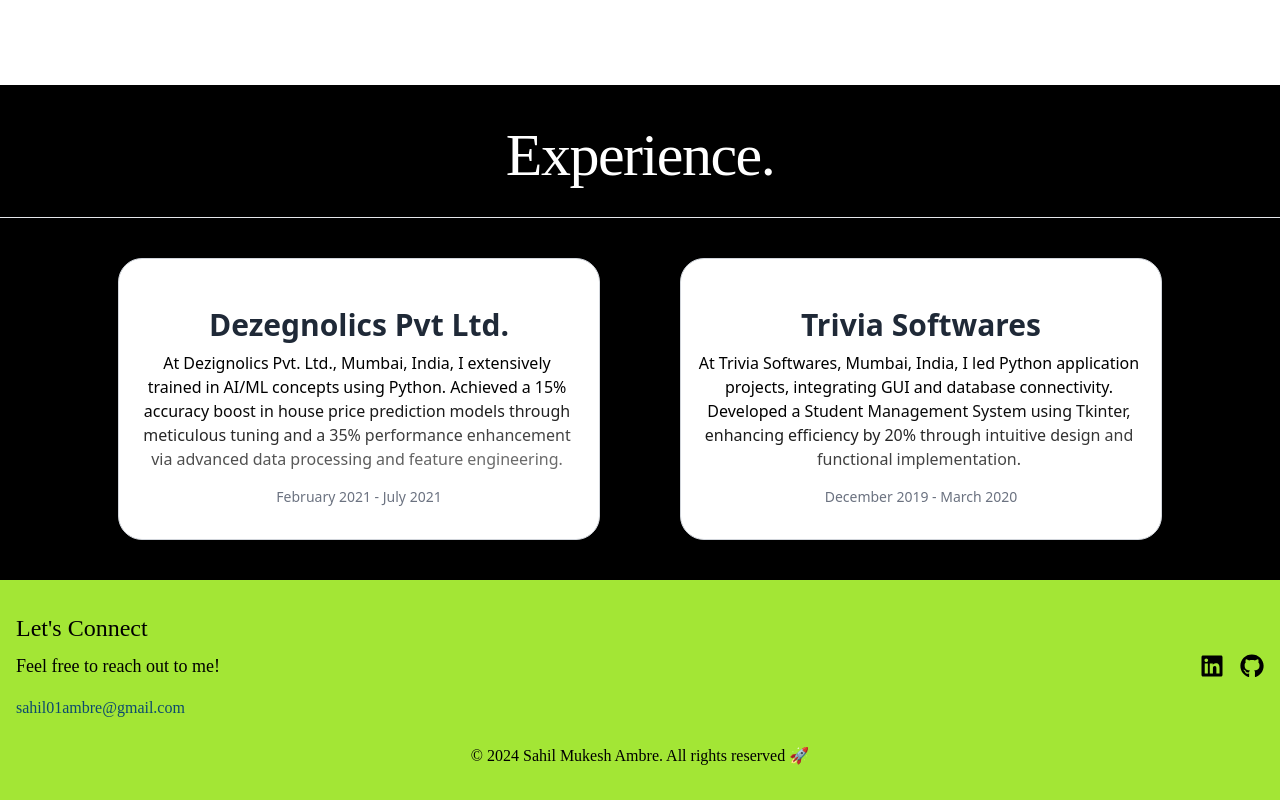
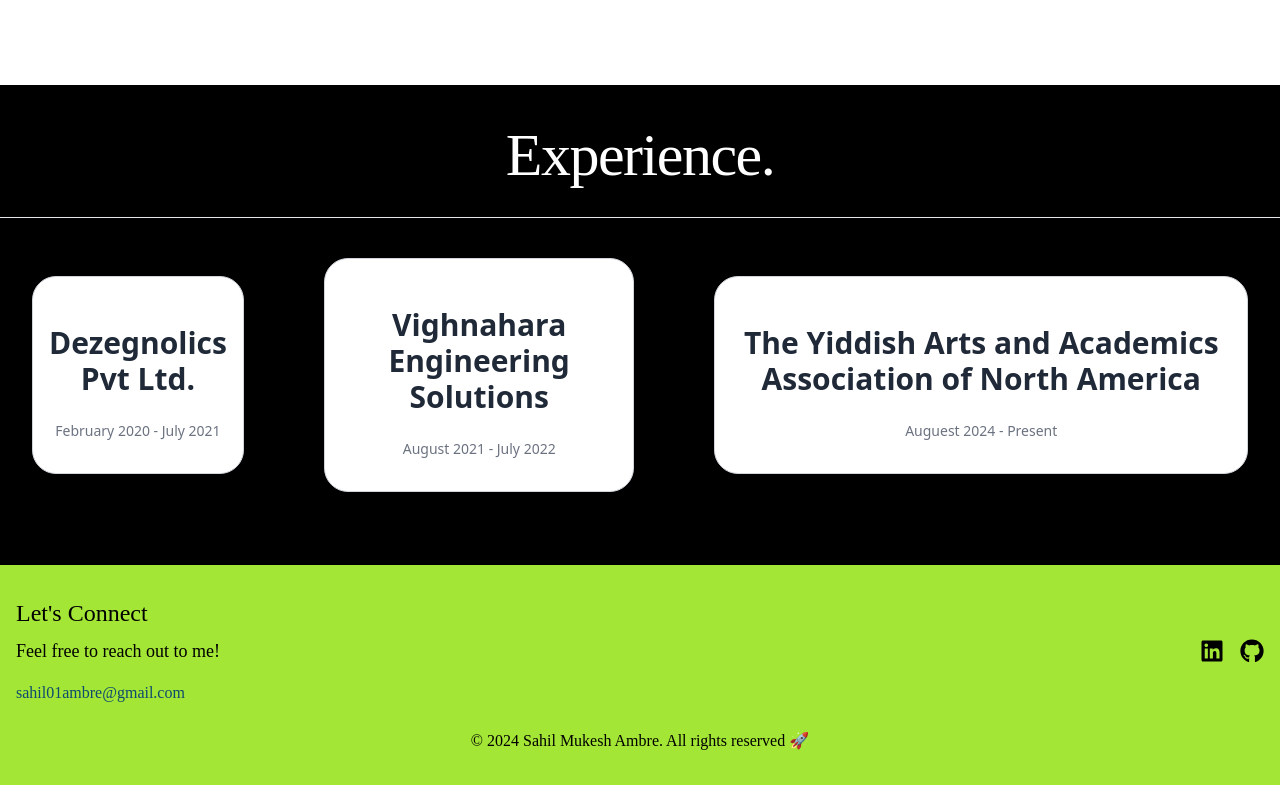
Before and after one commit to sahilambre/designerPortfolio, a React (Vite) app: page / in a window 1280 px wide. Shown: the part 3747-4547 px from the top of the page. Built offline with nearby package versions, Linux system fonts and the light colour scheme.

Commit message:
update experience section with new job details and remove commented text

```diff
--- a/src/components/Experience.jsx
+++ b/src/components/Experience.jsx
@@ -104,14 +104,14 @@ const Experience = () => {
             whileHover={{ scale: 1.06, color: "#555" }}
             transition={{ duration: 0.3 }}
           >
-            <HighlightedText text="At Dezignolics Pvt. Ltd., Mumbai, India, I extensively trained in AI/ML concepts using Python. Achieved a 15% accuracy boost in house price prediction models through meticulous tuning and a 35% performance enhancement via advanced data processing and feature engineering." />
+            {/* <HighlightedText text="At Dezignolics Pvt. Ltd., Mumbai, India, I extensively trained in AI/ML concepts using Python. Achieved a 15% accuracy boost in house price prediction models through meticulous tuning and a 35% performance enhancement via advanced data processing and feature engineering." /> */}
           </motion.p>
           <motion.p
             className="text-gray-500 text-sm"
             whileHover={{ scale: 1.02, color: "#555" }}
             transition={{ duration: 0.3 }}
           >
-            February 2021 - July 2021
+            February 2020 - July 2021
           </motion.p>
         </motion.div>
         <motion.div
@@ -131,21 +131,55 @@ const Experience = () => {
             whileHover={{ scale: 1.1, color: "#ff6347" }}
             transition={{ duration: 0.3 }}
           >
-            Trivia Softwares
+            Vighnahara Engineering Solutions
           </motion.h2>
           <motion.p
             className="max-w-md text-gray-600 mt-2 mb-4"
             whileHover={{ scale: 1.06, color: "#555" }}
             transition={{ duration: 0.3 }}
           >
-            <HighlightedText text="At Trivia Softwares, Mumbai, India, I led Python application projects, integrating GUI and database connectivity. Developed a Student Management System using Tkinter, enhancing efficiency by 20% through intuitive design and functional implementation." />
+            {/* <HighlightedText text="At Trivia Softwares, Mumbai, India, I led Python application projects, integrating GUI and database connectivity. Developed a Student Management System using Tkinter, enhancing efficiency by 20% through intuitive design and functional implementation." /> */}
           </motion.p>
           <motion.p
             className="text-gray-500 text-sm"
             whileHover={{ scale: 1.02, color: "#555" }}
             transition={{ duration: 0.3 }}
           >
-            December 2019 - March 2020
+            August 2021 - July 2022
+          </motion.p>
+        </motion.div>
+        <motion.div
+          className="flex flex-col items-center text-center border border-gray-300 rounded-3xl p-8 bg-white shadow-lg hover:shadow-2xl transform transition-all duration-300 ease-in-out sm:px-4"
+          initial="hidden"
+          whileInView="visible"
+          variants={cardVariants}
+          whileHover={{
+            scale: 1.05,
+            boxShadow: "0px 10px 20px rgba(0, 0, 0, 0.2)",
+            transition: { duration: 0.3 },
+          }}
+          viewport={{ once: true, amount: 0.8 }}
+        >
+          <motion.h2
+            className="text-2xl lg:text-3xl font-semibold text-gray-800 mt-4"
+            whileHover={{ scale: 1.1, color: "#ff6347" }}
+            transition={{ duration: 0.3 }}
+          >
+            The Yiddish Arts and Academics Association of North America
+          </motion.h2>
+          <motion.p
+            className="max-w-md text-gray-600 mt-2 mb-4"
+            whileHover={{ scale: 1.06, color: "#555" }}
+            transition={{ duration: 0.3 }}
+          >
+            {/* <HighlightedText text="At Trivia Softwares, Mumbai, India, I led Python application projects, integrating GUI and database connectivity. Developed a Student Management System using Tkinter, enhancing efficiency by 20% through intuitive design and functional implementation." /> */}
+          </motion.p>
+          <motion.p
+            className="text-gray-500 text-sm"
+            whileHover={{ scale: 1.02, color: "#555" }}
+            transition={{ duration: 0.3 }}
+          >
+            Auguest 2024 - Present
           </motion.p>
         </motion.div>
       </div>
```
Also changed, not shown: 1 other file (tests, documents, lock files or other folders).
